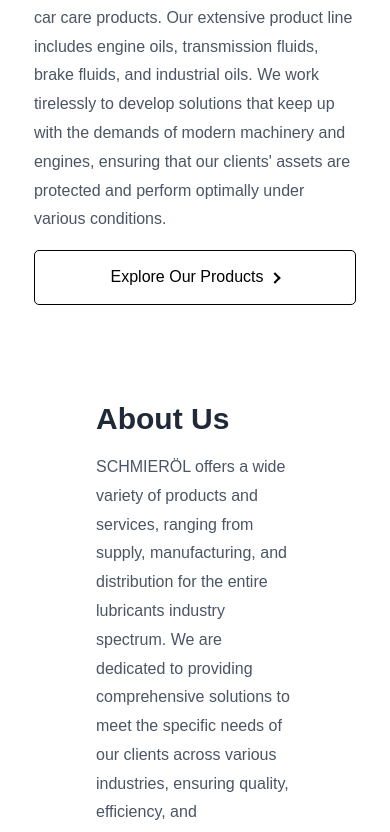
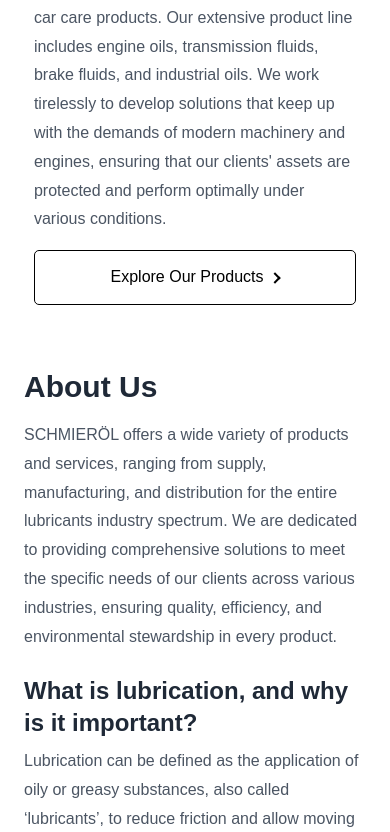
Before and after one commit to cooleo273/atlanticlubes, a React (Create React App) app: page / in a window 390 px wide. Shown: the part 1156-1988 px from the top of the page. Built offline with nearby package versions, Linux system fonts and the light colour scheme; the HTML template or start-up script is replaced by a standard one.

Commit message:
(style): adjust the about us section

```diff
--- a/src/index.css
+++ b/src/index.css
@@ -6,14 +6,17 @@
 body {
   margin: 0;
   font-family: 'Montserrat', sans-serif;
+  scroll-behavior: smooth;
 }
 
 * {
   font-family: 'Montserrat', sans-serif;
   font-weight: 500;
   line-height: 1.8;
+  scroll-behavior: smooth;
 }
 
+/* Apply smooth scrolling globally */
 html {
   scroll-behavior: smooth;
 }
--- a/src/pages/Home/Home.tsx
+++ b/src/pages/Home/Home.tsx
@@ -63,7 +63,7 @@ const scrollToTop = () => {
       </div>
 
       {/* About Us Section */}
-      <div id="about" className="py-12 px-20 bg-white rounded-lg mx-4 md:mx-8 lg:mx-16 transition-shadow duration-300">
+      <div id="about" className="py-4 px-4 sm:py-6 sm:px-6 md:py-8 md:px-10 lg:py-12 lg:px-20 bg-white rounded-lg mx-2 sm:mx-4 md:mx-8 lg:mx-16 transition-shadow duration-300">
   <h2 className="text-3xl font-bold text-gray-800 mb-4">About Us</h2>
   <p className="text-md text-gray-600 mb-6">
     SCHMIERÖL offers a wide variety of products and services, ranging from supply, manufacturing, and distribution for the entire lubricants industry spectrum. We are dedicated to providing comprehensive solutions to meet the specific needs of our clients across various industries, ensuring quality, efficiency, and environmental stewardship in every product.
@@ -77,6 +77,7 @@ const scrollToTop = () => {
     SCHMIERÖL products are blended with the highest quality of base oil and OEM-approved additive packages. Our products are certified by different world-renowned organizations, like the American Petroleum Institute (API), which guarantees that we meet strict industry standards. With a strong focus on research and development, we ensure that our products deliver exceptional performance under various conditions, providing peace of mind and extending the lifespan of your equipment.
   </p>
 </div>
+
 
       {/* Distributor Section */}
       <div className="relative flex items-center justify-center h-[400px] text-white bg-cover bg-center" style={{ backgroundImage: `url(${img2})` }}>
```
Lines whose indentation alone changed are shown as unchanged.
